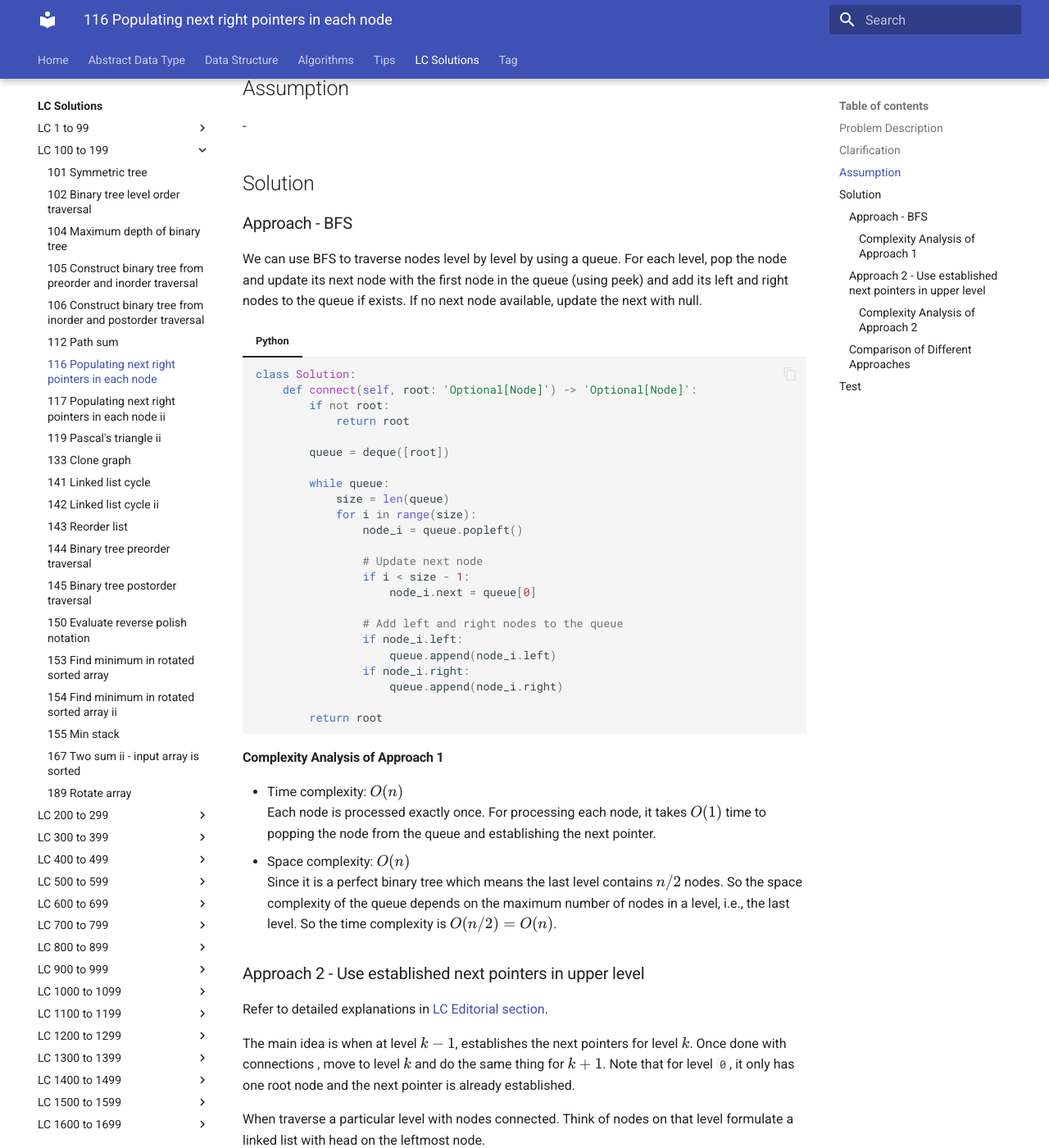
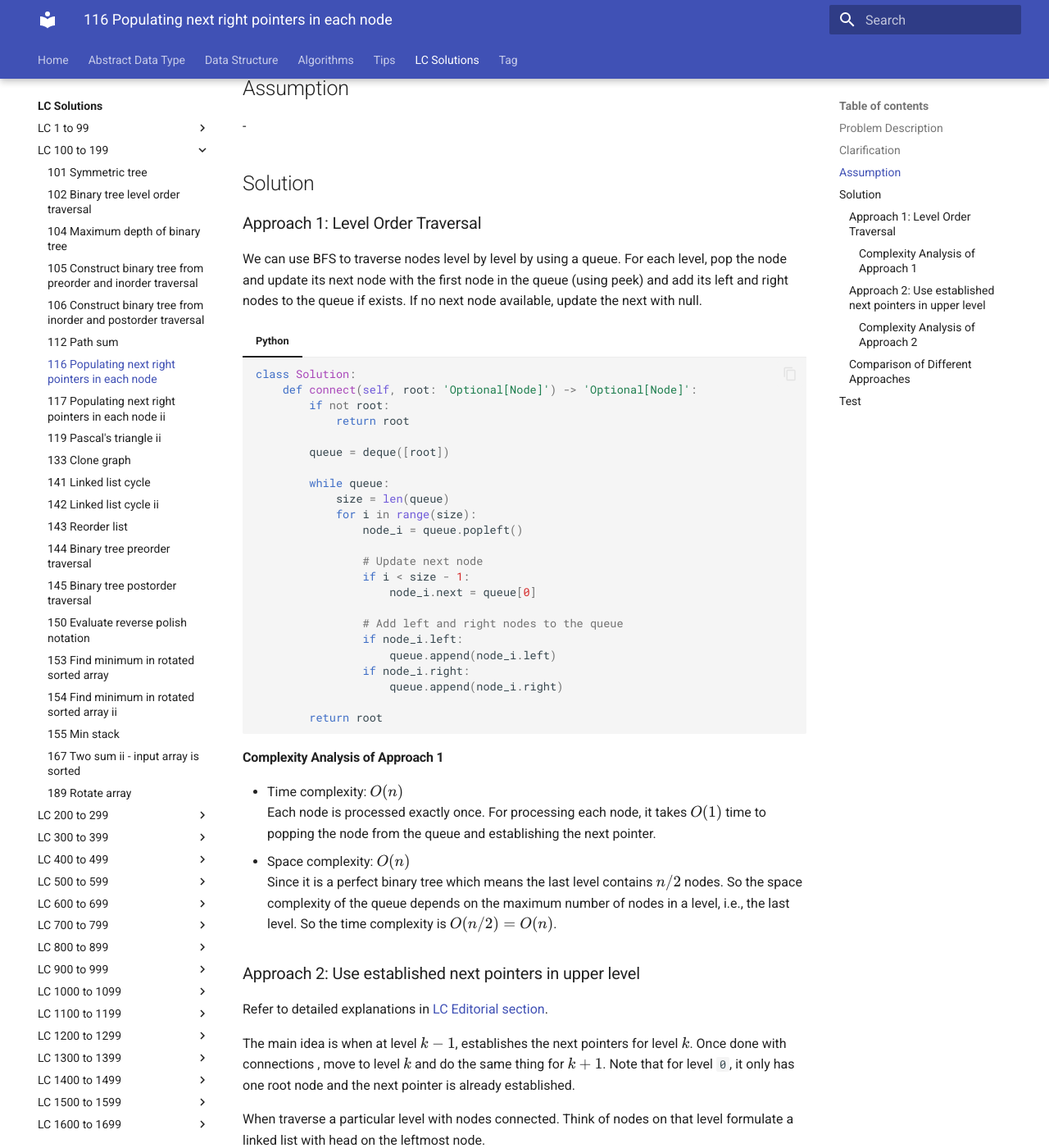
Before and after one commit to RogerLuo-Code/coding-practice, an MkDocs documentation site: the page built from docs/lc-solutions/lc0100-0199/lc0116-populating-next-right-pointers-in-each-node.md, in a window 1280 px wide and 1400 px high, scrolled down 754 px. Shown: the whole window at 82% size. Built offline with MkDocs 1.6.1 and Material for MkDocs 9.7.7, drawn with Linux system fonts in a browser that asks for light colours; some of the changed text lies outside the part shown.

Commit message:
Minor update on titles and tags for LC116

```diff
--- a/docs/lc-solutions/lc0100-0199/lc0116-populating-next-right-pointers-in-each-node.md
+++ b/docs/lc-solutions/lc0100-0199/lc0116-populating-next-right-pointers-in-each-node.md
@@ -1,7 +1,7 @@
 ---
 tags:
+    - Binary Tree
     - Breadth-First Search
-    - Binary Tree
 ---
 
 # LC116. Populating Next Right Pointers in Each Node
@@ -37,7 +37,7 @@ Initially, all next pointers are set to `NULL`.
 
 ## Solution
 
-### Approach - BFS
+### Approach 1: Level Order Traversal
 
 We can use BFS to traverse nodes level by level by using a queue. For each level, pop
 the node and update its next node with the first node in the queue (using peek) and add
@@ -80,7 +80,7 @@ its left and right nodes to the queue if exists. If no next node available, upda
   the space complexity of the queue depends on the maximum number of nodes in a level,
   i.e., the last level. So the time complexity is $O(n/2) = O(n)$.
 
-### Approach 2 - Use established next pointers in upper level
+### Approach 2: Use established next pointers in upper level
 
 Refer to detailed explanations in [LC Editorial section](https://leetcode.com/problems/populating-next-right-pointers-in-each-node/editorial/).
 
@@ -144,7 +144,7 @@ The table below summarize the time complexity and space complexity of different
 
 Approach    | Time Complexity   | Space Complexity |
 ------------| ---------------   | ---------------- |
-Approach 1 - BFS  |  $O(n)$           | $O(n)$ |
+Approach 1 - Level Order Traversal  |  $O(n)$           | $O(n)$ |
 Approach 2 - Use Established Next Connections |  $O(n)$           | $O(1)$  |
 
 ## Test
```
